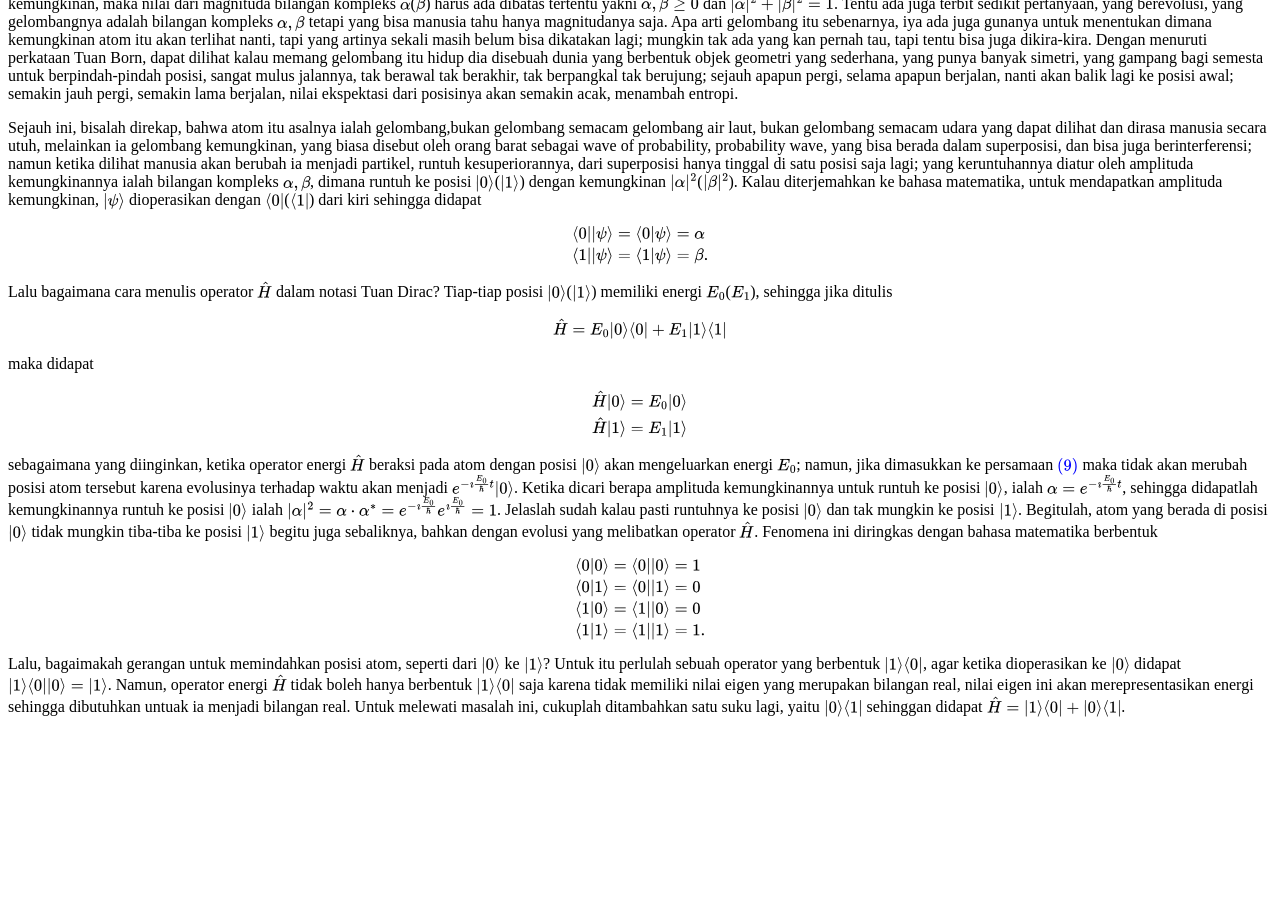
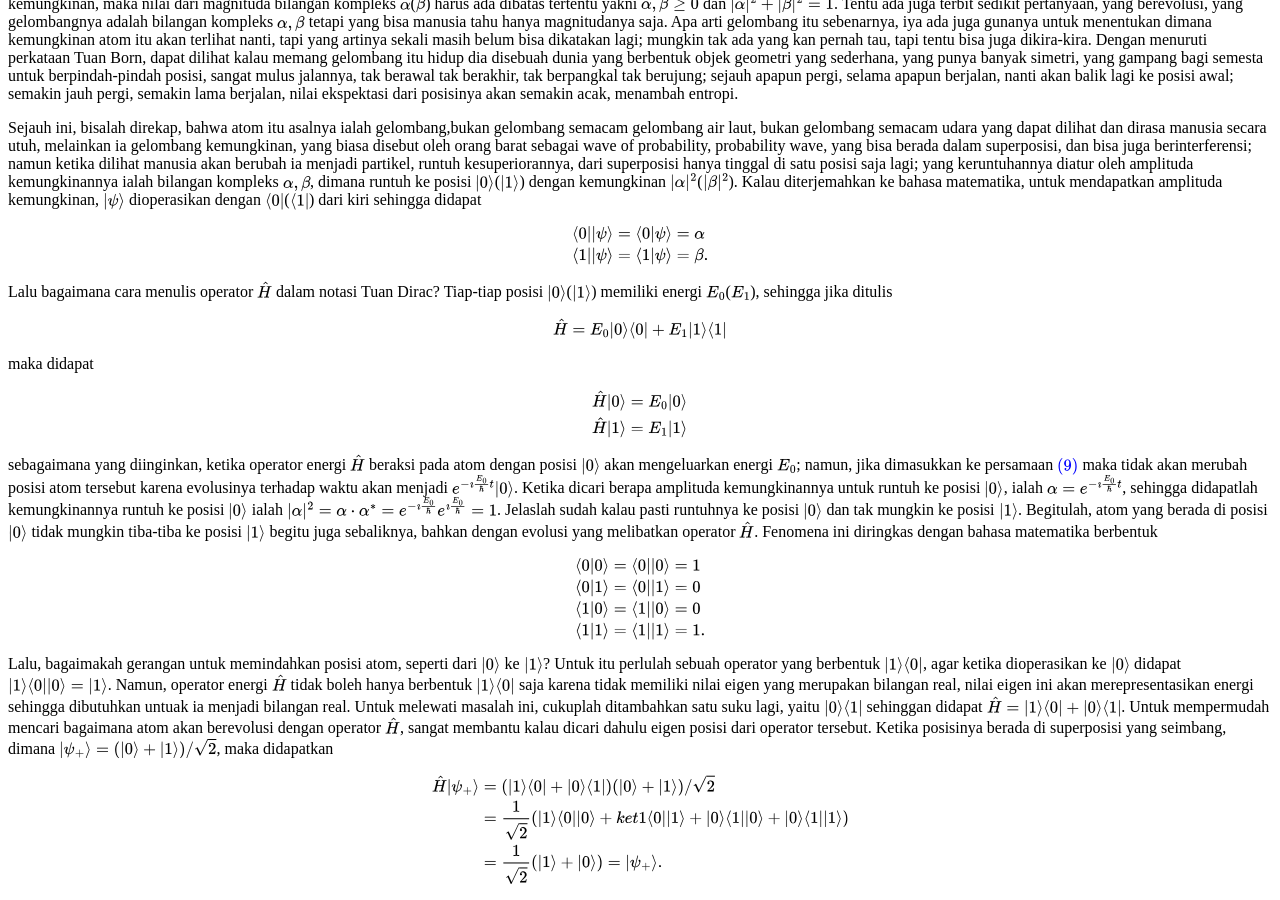
Before and after one commit to dangausuluah/dangausuluah.github.io, a Jekyll site: the page built from _posts/2026-01-01-WKKK.md, in a window 1280 px wide and 900 px high, scrolled down 3163 px. Built offline with Jekyll 4.4.1, drawn with Linux system fonts in a browser that asks for light colours; nearby versions of some CDN libraries; our own code applies the rules of GitHub Pages for plain Markdown files; a script that is not in the unit is left out; comment, search, counter and statistics services are not loaded; before the commit the page ends 3895 px from its top, so only the background shows below that.

Commit message:
Update 2026-01-01-WKKK.md

```diff
--- a/_posts/2026-01-01-WKKK.md
+++ b/_posts/2026-01-01-WKKK.md
@@ -162,4 +162,12 @@ $$
 \end{align*}
 $$
 
-Lalu, bagaimakah gerangan untuk memindahkan posisi atom, seperti dari $\ket{0}$ ke $\ket{1}$? Untuk itu perlulah sebuah operator yang berbentuk $\ket{1}\bra{0}$, agar ketika dioperasikan ke $\ket{0}$ didapat $\ket{1}\bra{0} \ket{0} = \ket{1}$. Namun, operator energi $\hat{H}$ tidak boleh hanya berbentuk $\ket{1}\bra{0}$ saja karena tidak memiliki nilai eigen yang merupakan bilangan real, nilai eigen ini akan merepresentasikan energi sehingga dibutuhkan untuak ia menjadi bilangan real. Untuk melewati masalah ini, cukuplah ditambahkan satu suku lagi, yaitu $\ket{0}\bra{1}$ sehinggan didapat $\hat{H} = \ket{1}\bra{0} + \ket{0}\bra{1}$.
+Lalu, bagaimakah gerangan untuk memindahkan posisi atom, seperti dari $\ket{0}$ ke $\ket{1}$? Untuk itu perlulah sebuah operator yang berbentuk $\ket{1}\bra{0}$, agar ketika dioperasikan ke $\ket{0}$ didapat $\ket{1}\bra{0} \ket{0} = \ket{1}$. Namun, operator energi $\hat{H}$ tidak boleh hanya berbentuk $\ket{1}\bra{0}$ saja karena tidak memiliki nilai eigen yang merupakan bilangan real, nilai eigen ini akan merepresentasikan energi sehingga dibutuhkan untuak ia menjadi bilangan real. Untuk melewati masalah ini, cukuplah ditambahkan satu suku lagi, yaitu $\ket{0}\bra{1}$ sehinggan didapat $\hat{H} = \ket{1}\bra{0} + \ket{0}\bra{1}$. Untuk mempermudah mencari bagaimana atom akan berevolusi dengan operator $\hat{H}$, sangat membantu kalau dicari dahulu eigen posisi dari operator tersebut. Ketika posisinya berada di superposisi yang seimbang, dimana $\ket{\psi_+} = (\ket{0} + \ket{1})/\sqrt{2}$, maka didapatkan
+
+$$
+\begin{align*}
+\hat{H} \ket{\psi_+} &= (\ket{1}\bra{0} + \ket{0}\bra{1})  (\ket{0} + \ket{1})/\sqrt{2} \\
+&= \frac{1}{\sqrt{2}}(\ket{1}\bra{0} \ket{0} + ket{1}\bra{0} \ket{1} + \ket{0}\bra{1}\ket{0} + \ket{0}\bra{1} \ket{1}) \\
+&= \frac{1}{\sqrt{2}} (\ket{1} + \ket{0}) = \ket{\psi_+}.
+\end{align*}
+$$
```
